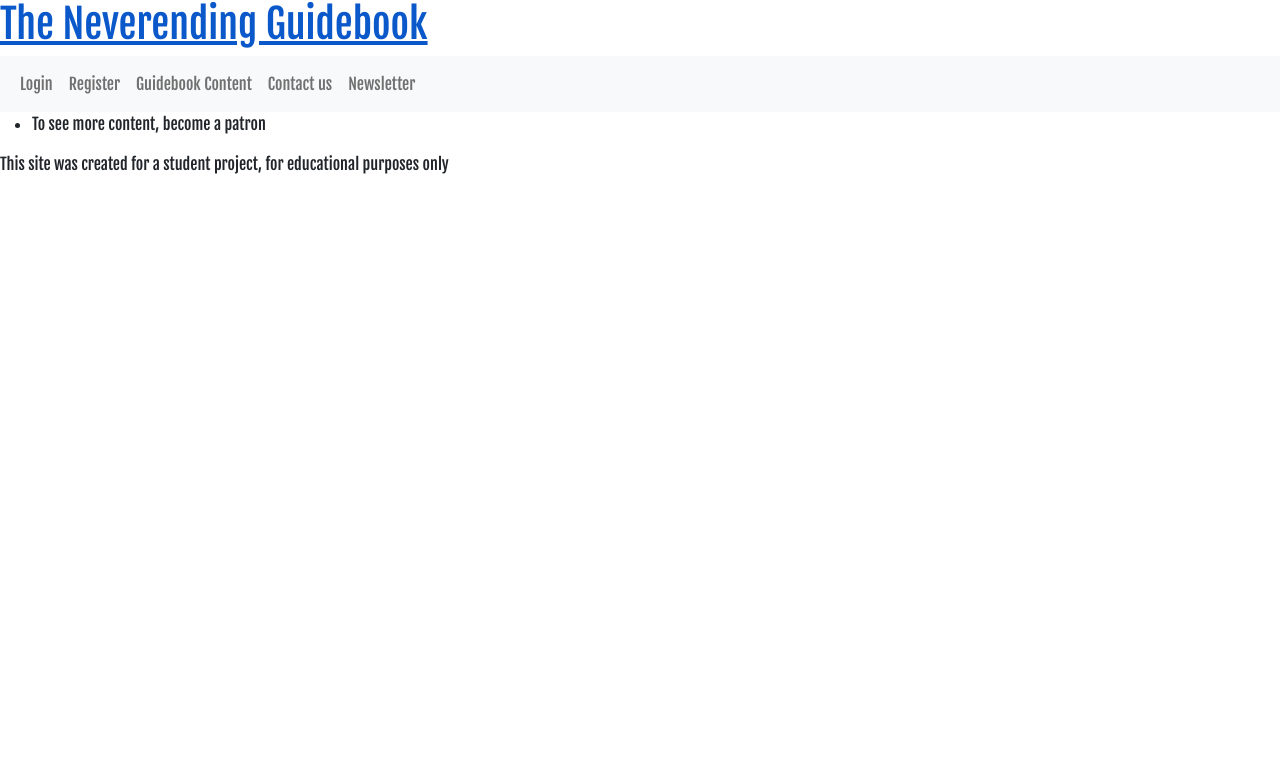
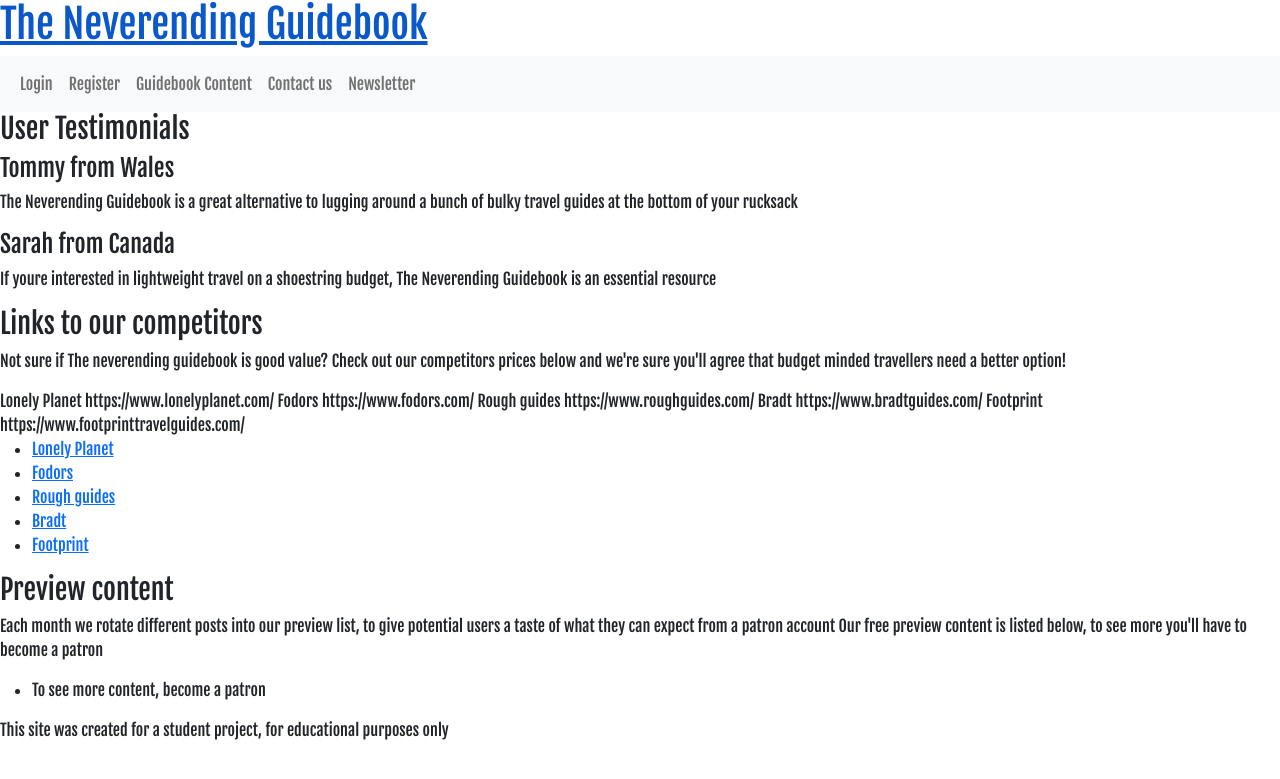
Before and after one commit to Cillian-G/neverending_guidebook, a Django app: page / in a window 1280 px wide. Shown: the top 779 px of the page. Run offline with Django 3.2, Linux system fonts and the light colour scheme; data that the repository does not hold is empty; some libraries are stand-ins or nearby versions.

Commit message:
Add user testimonials and competitor links to homepage

```diff
--- a/templates/index.html
+++ b/templates/index.html
@@ -3,10 +3,44 @@
 {% block content %}
 
 <div>
+    <h3>User Testimonials</h3>
+    <h4>Tommy from Wales</h4>
+    <p>The Neverending Guidebook is a great alternative to lugging around a bunch of bulky travel guides at the bottom of your rucksack</p>
+    <h4>Sarah from Canada</h4>
+    <p>If youre interested in lightweight travel on a shoestring budget, The Neverending Guidebook is an essential resource</p>
+</div>
+
+<div>
+    <h3>Links to our competitors</h3>
+    <p>
+        Not sure if The neverending guidebook is good value? Check out our competitors prices below and we're sure you'll agree that
+        budget minded travellers need a better option!
+    </p>
+    Lonely Planet https://www.lonelyplanet.com/
+    Fodors https://www.fodors.com/
+    Rough guides https://www.roughguides.com/
+    Bradt https://www.bradtguides.com/
+    Footprint https://www.footprinttravelguides.com/
+
+
+    <ul>
+        <li><a href="https://www.lonelyplanet.com/">Lonely Planet</a></li>
+        <li><a href="https://www.fodors.com/">Fodors </a></li>
+        <li><a href="https://www.roughguides.com/">Rough guides</a></li>
+        <li><a href="https://www.bradtguides.com/">Bradt</a></li>
+        <li><a href="https://www.footprinttravelguides.com/">Footprint</a></li>
+    </ul>
+</div>
+
+<div>
+    <h3>Preview content</h3>
+    <p>Each month we rotate different posts into our preview list, to give potential users a taste of what they can expect from a patron account
+        Our free preview content is listed below, to see more you'll have to become a patron
+    </p>
     <ul>
         {% for location in location_list %}
         <li>
-           <a href="{% url 'location' location.slug %}">Title: {{ location.title }}</a>
+           <a href="{% url 'location' location.slug %}">{{ location.title }}, {{ location.country }}</a>
         </li>
         {% endfor %}
         <li>To see more content, become a patron</li>
```
